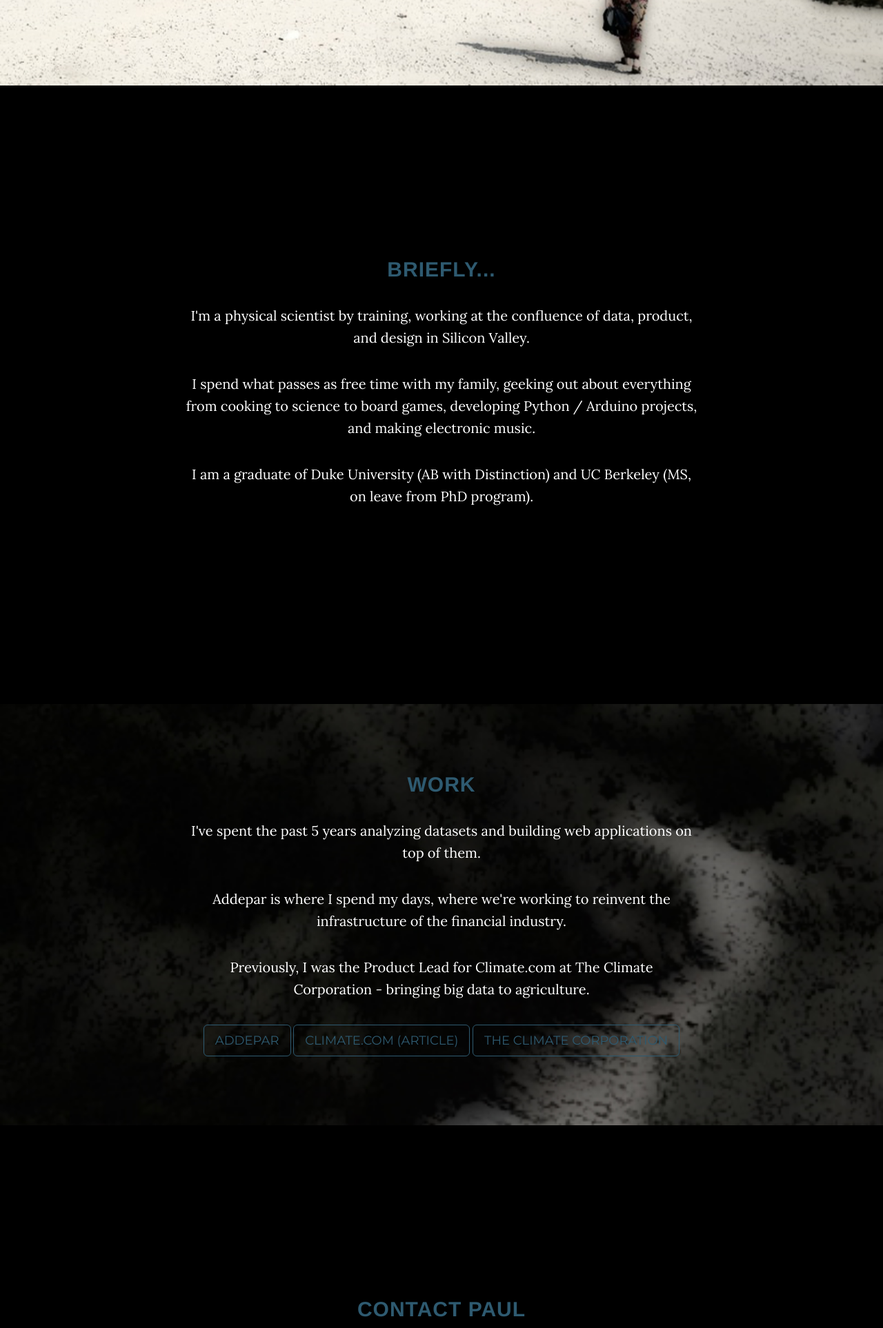
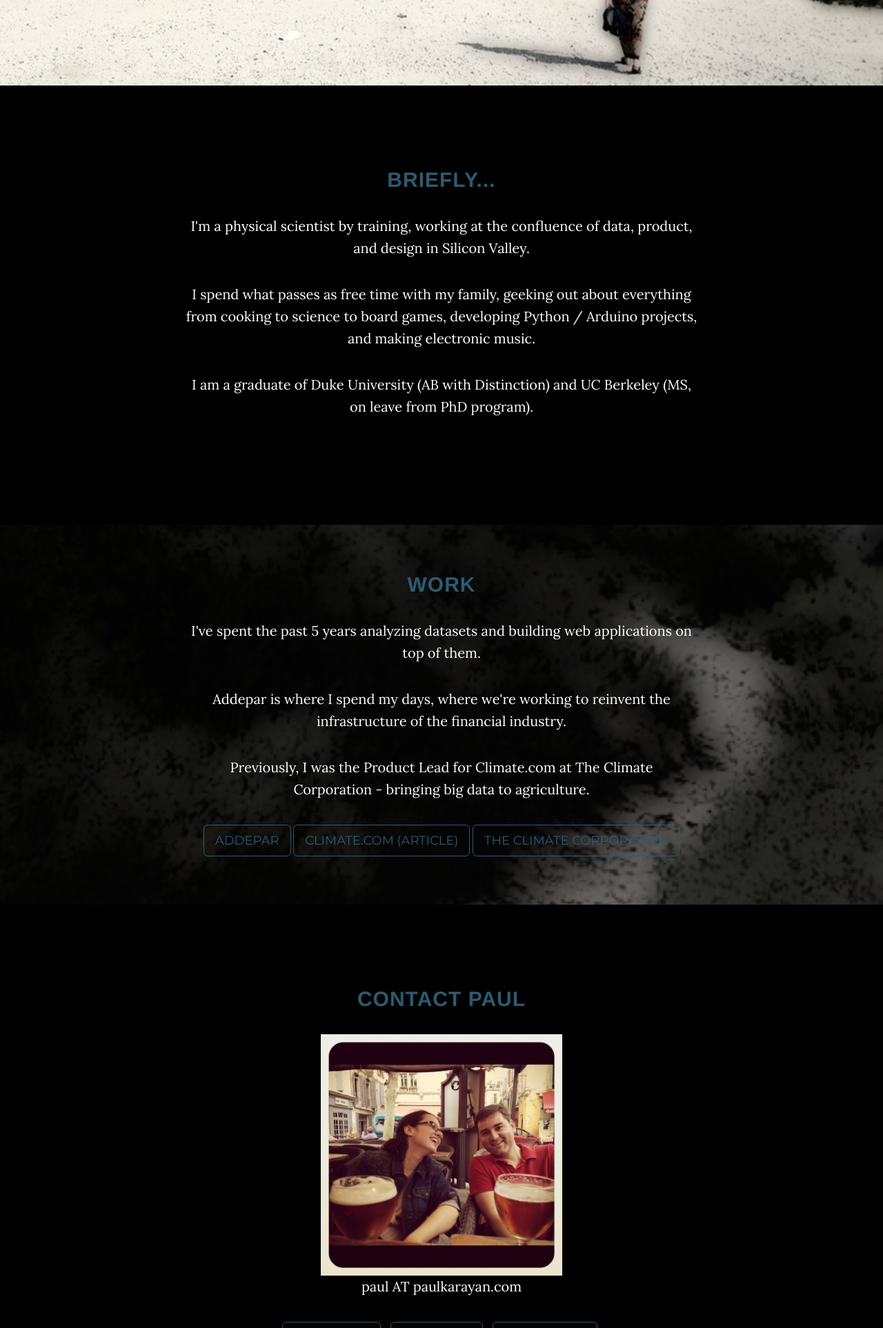
Before and after one commit to paulkarayan/paulkarayan.github.io, a PHP site: page /index.html in a window 1280 px wide. Shown: the part 676-2602 px from the top of the page at 69% size. Run offline with PHP 8.4, Linux system fonts and the light colour scheme; some libraries are stand-ins or nearby versions.

Commit message:
padding, maps

```diff
--- a/css/grayscale.css
+++ b/css/grayscale.css
@@ -241,12 +241,12 @@ a:focus {
 }
 
 .content-section {
-    padding-top: 100px;
+    padding-top: 30px;
 }
 
 .download-section {
     width: 100%;
-    padding: 50px 0;
+    padding: 30px 0;
     color: #fff;
     background: url(../img/downloads-bg.jpg) no-repeat center center scroll;
     background-color: #000;
@@ -256,25 +256,16 @@ a:focus {
     -o-background-size: cover;
 }
 
-#map {
-    width: 100%;
-    height: 200px;
-    margin-top: 100px;
-}
-
 @media(min-width:767px) {
     .content-section {
-        padding-top: 250px;
+        padding-top: 120px;
     }
 
     .download-section {
-        padding: 100px 0;
+        padding: 70px 0;
     }
 
-    #map {
-        height: 400px;
-        margin-top: 250px;
-    }
+
 }
 
 .btn {
```
